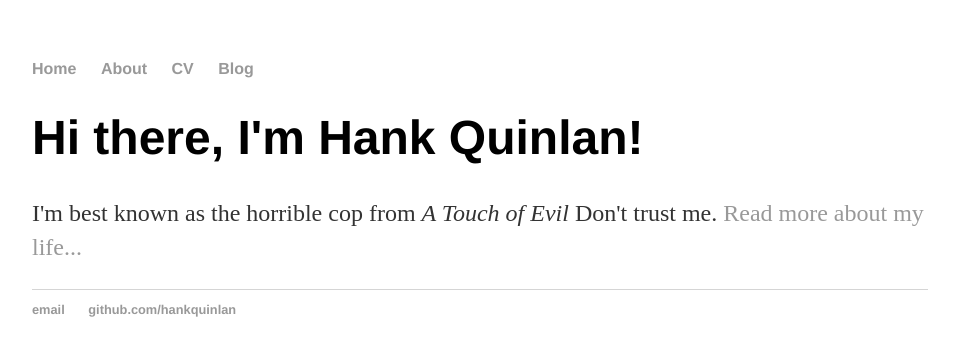
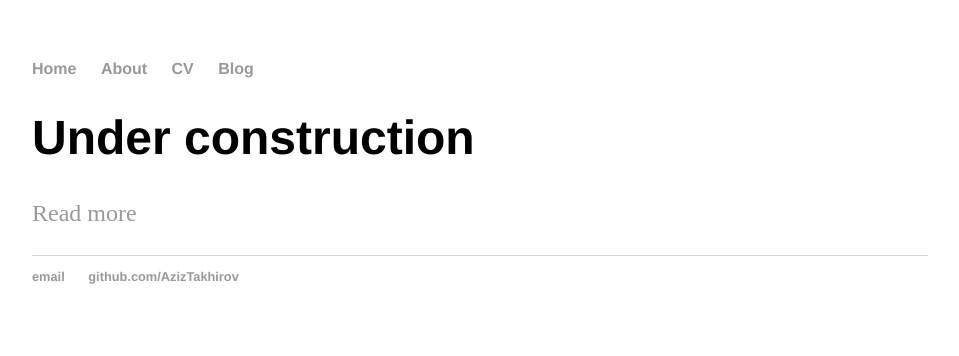
Before and after one commit to AzizTakhirov/AzizTakhirov.github.io, a plain HTML site: page index.html in a window 1280 px wide. Shown: the whole page, without its empty margins (160-1119 px from the left). Drawn offline with Linux system fonts and the light colour scheme.

Commit message:
Update index.html

```diff
--- a/index.html
+++ b/index.html
@@ -1,7 +1,7 @@
 <!DOCTYPE html>
 <html>
 	<head>
-		<title>Hank Quinlan, Horrible Cop</title>
+		<title>Aziz Takhirov</title>
 		<!-- link to main stylesheet -->
 		<link rel="stylesheet" type="text/css" href="/css/main.css">
 	</head>
@@ -16,14 +16,14 @@
 		</nav>
 		<div class="container">
     		<div class="blurb">
-        		<h1>Hi there, I'm Hank Quinlan!</h1>
-				<p>I'm best known as the horrible cop from <em>A Touch of Evil</em> Don't trust me. <a href="/about">Read more about my life...</a></p>
+        		<h1>Under construction</h1>
+				<p><a href="/about">Read more</a></p>
     		</div><!-- /.blurb -->
 		</div><!-- /.container -->
 		<footer>
     		<ul>
-        		<li><a href="mailto:hankquinlanhub@gmail.com">email</a></li>
-        		<li><a href="https://github.com/hankquinlan">github.com/hankquinlan</a></li>
+        		<li><a href="mailto:aziz@gmail.com">email</a></li>
+        		<li><a href="https://github.com/AzizTakhirov">github.com/AzizTakhirov</a></li>
 			</ul>
 		</footer>
 	</body>
```
